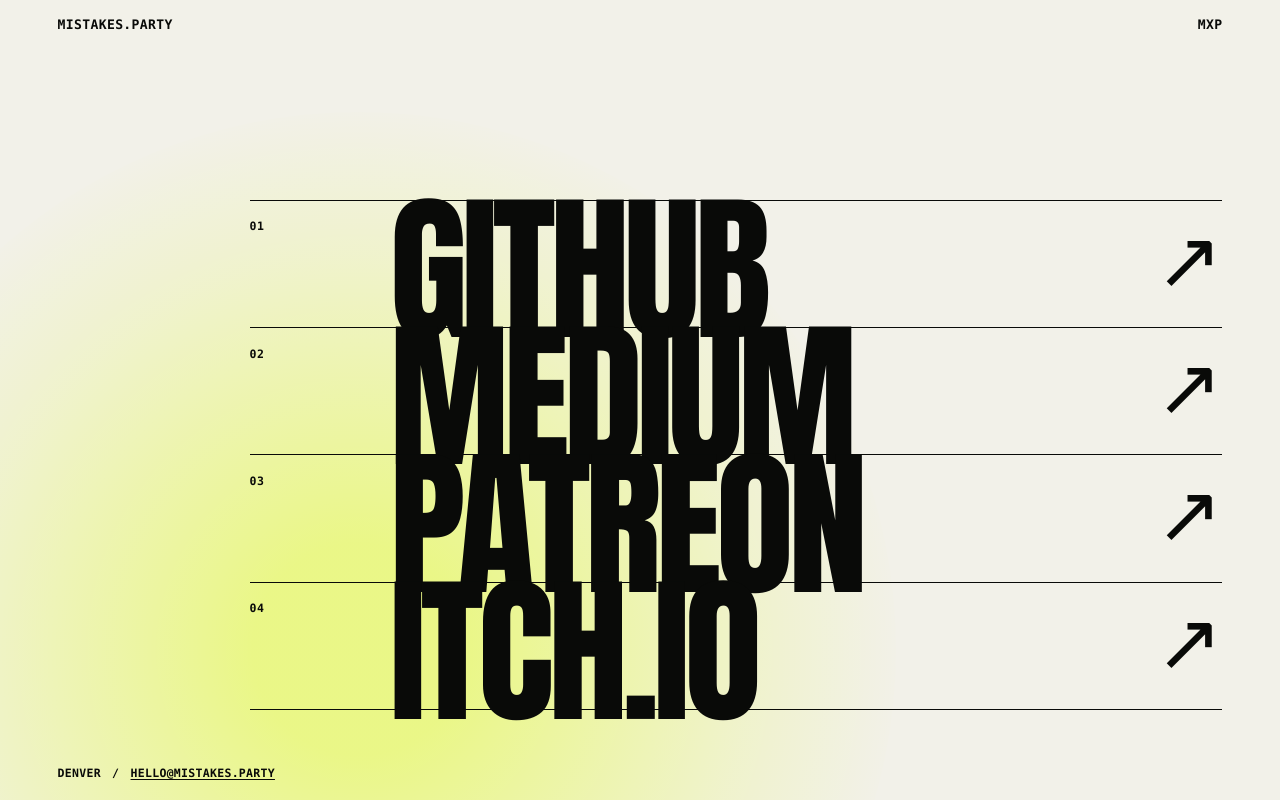
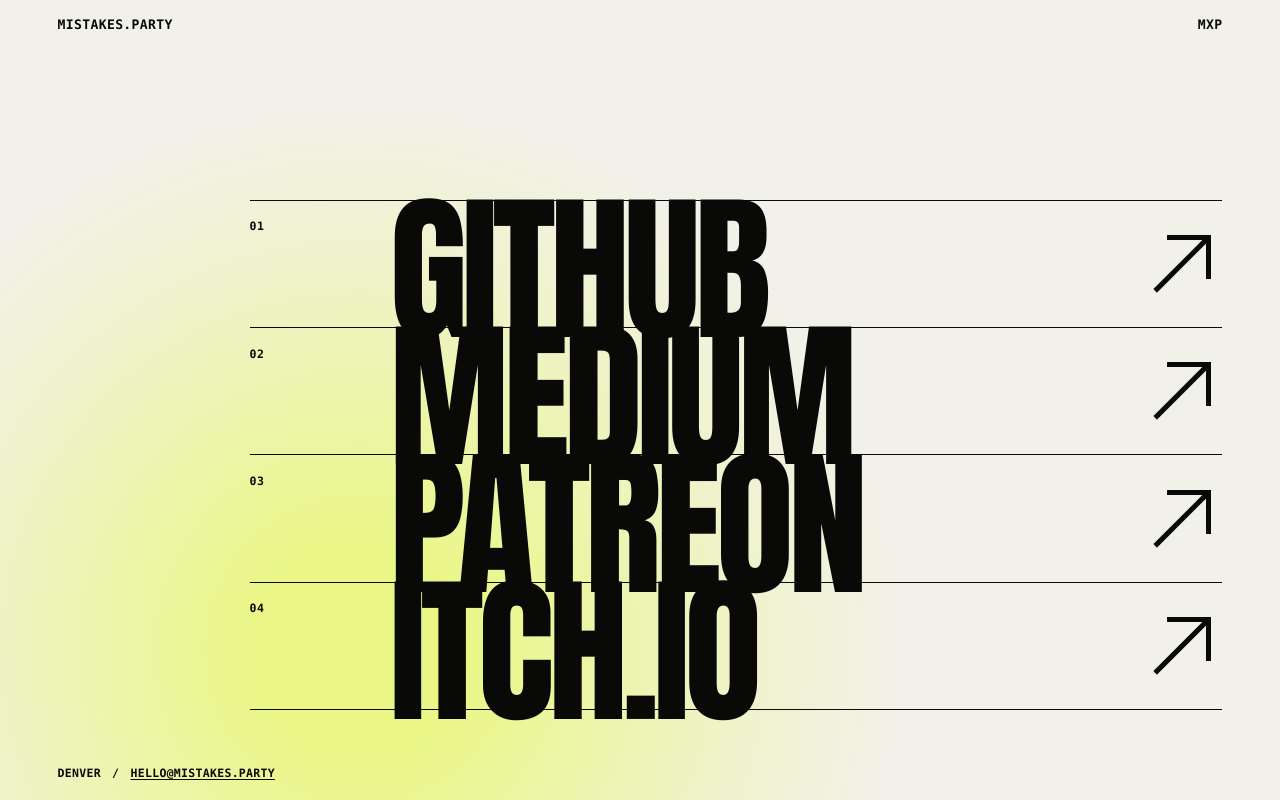
Before and after one commit to 30ozSteak/mistakes.party, a Next.js app: page / in a window 1280 px wide. Built offline with nearby package versions, Linux system fonts and the light colour scheme.

Commit message:
no more emojis

```diff
--- a/app/globals.css
+++ b/app/globals.css
@@ -193,12 +193,36 @@
 }
 
 .portal-arrow {
-  padding-bottom: 0.08em;
-  font-family: var(--body);
+  --portal-arrow-stroke: clamp(2px, 0.085em, 5px);
+  position: relative;
+  display: block;
+  width: 1em;
+  height: 1em;
   font-size: clamp(1.9rem, 8vw, 5rem);
-  font-weight: 400;
-  line-height: 1;
   transition: transform 220ms cubic-bezier(0.22, 1, 0.36, 1);
+}
+
+.portal-arrow::before {
+  position: absolute;
+  top: 0.14em;
+  right: 0.14em;
+  width: 0.55em;
+  height: 0.55em;
+  border-top: var(--portal-arrow-stroke) solid currentColor;
+  border-right: var(--portal-arrow-stroke) solid currentColor;
+  content: "";
+}
+
+.portal-arrow::after {
+  position: absolute;
+  top: 50%;
+  left: 0.025em;
+  width: 0.95em;
+  height: var(--portal-arrow-stroke);
+  background: currentColor;
+  content: "";
+  transform: translateY(-50%) rotate(-45deg);
+  transform-origin: center;
 }
 
 @media (hover: hover) and (pointer: fine) {
--- a/app/page.tsx
+++ b/app/page.tsx
@@ -49,9 +49,7 @@
                 >
                   <span className="portal-number">{destination.number}</span>
                   <span className="portal-name">{destination.label}</span>
-                  <span aria-hidden="true" className="portal-arrow">
-                    ↗
-                  </span>
+                  <span aria-hidden="true" className="portal-arrow" />
                 </a>
               </li>
             ))}
```
Also changed, not shown: 2 other files (tests, documents, lock files or other folders).
